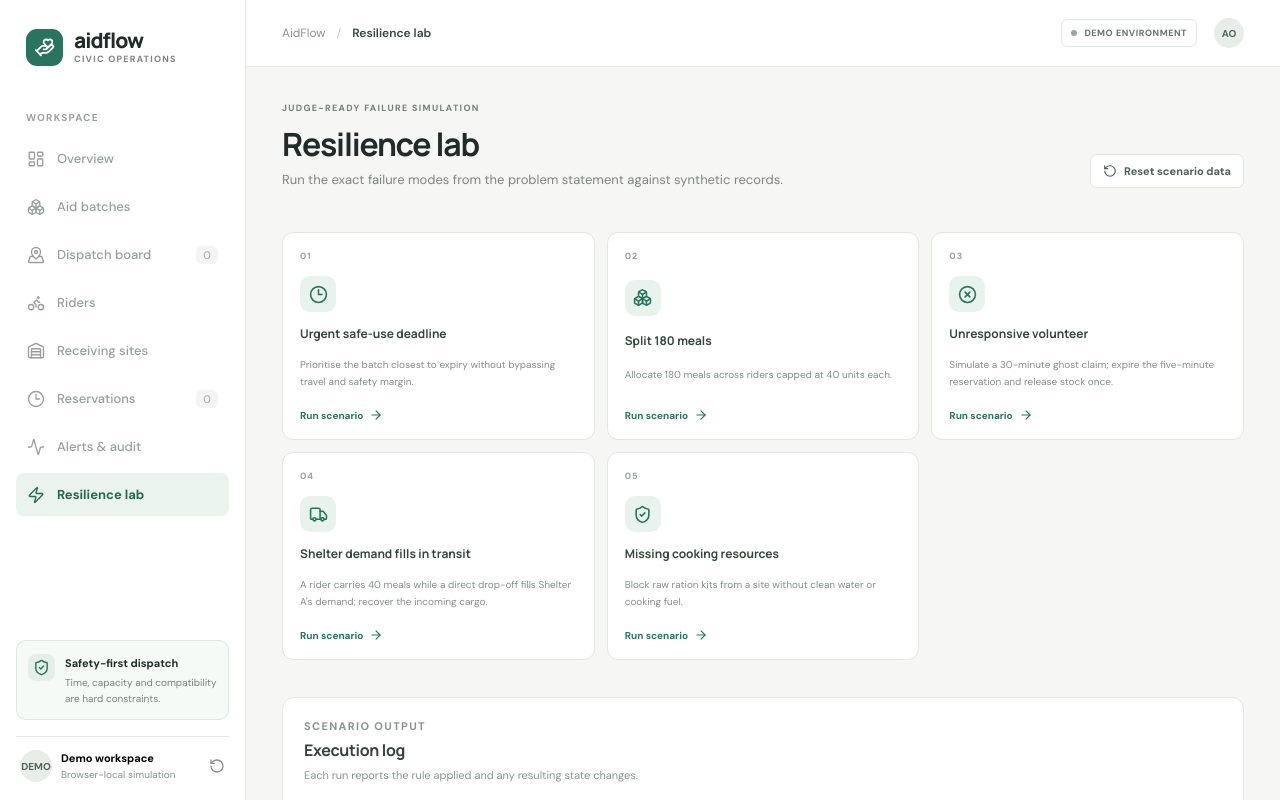
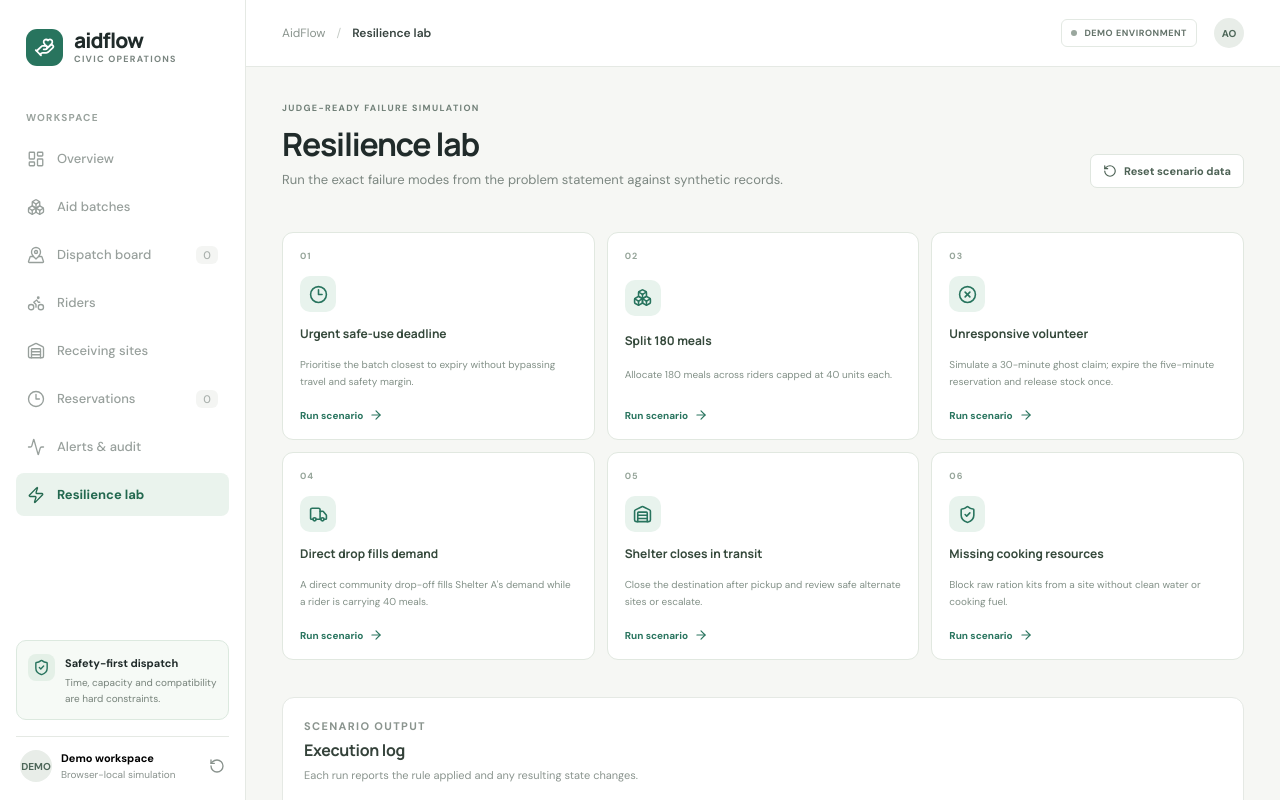
Before and after one commit to ParasharAditya01/hackathon-2026, a React (Vite) app: page / in a window 1280 px wide. Both pictures are taken after a click on the button "Resilience lab". Shown: the top 800 px of the page. Built offline with nearby package versions, Linux system fonts and the light colour scheme.

Commit message:
Add a judge scenario for shelter closure during transit

```diff
--- a/src/App.jsx
+++ b/src/App.jsx
@@ -286,8 +286,9 @@ export default function App() {
     ["expiry","01","Urgent safe-use deadline","Prioritise the batch closest to expiry without bypassing travel and safety margin.",Clock3],
     ["split","02","Split 180 meals","Allocate 180 meals across riders capped at 40 units each.",Boxes],
     ["ghost","03","Unresponsive volunteer","Simulate a 30-minute ghost claim; expire the five-minute reservation and release stock once.",XCircle],
-    ["direct-drop","04","Shelter demand fills in transit","A rider carries 40 meals while a direct drop-off fills Shelter A's demand; recover the incoming cargo.",Truck],
-    ["resources","05","Missing cooking resources","Block raw ration kits from a site without clean water or cooking fuel.",ShieldCheck]
+    ["direct-drop","04","Direct drop fills demand","A direct community drop-off fills Shelter A's demand while a rider is carrying 40 meals.",Truck],
+    ["closure","05","Shelter closes in transit","Close the destination after pickup and review safe alternate sites or escalate.",Warehouse],
+    ["resources","06","Missing cooking resources","Block raw ration kits from a site without clean water or cooking fuel.",ShieldCheck]
   ].map(([key,num,title,detail,Icon]) => <button className="scenario-card" key={key} onClick={() => runDemoScenario(key)}><span className="scenario-number">{num}</span><span className="scenario-icon"><Icon size={19} /></span><strong>{title}</strong><p>{detail}</p><span className="scenario-run">Run scenario <ArrowRight size={14} /></span></button>)}</section><section className="surface section-gap"><PanelHeading eyebrow="SCENARIO OUTPUT" title="Execution log" detail="Each run reports the rule applied and any resulting state changes." />{data.scenarioLog.length ? <div className="scenario-results">{data.scenarioLog.map(s => <article className="scenario-result" key={s.id}><div className="scenario-result-head"><div><strong>{s.title}</strong><small>{new Date(s.at).toLocaleString()}</small></div><Badge tone="success">Executed</Badge></div><ul>{s.lines.map((line,index) => <li key={index}>{line}</li>)}</ul></article>)}</div> : <EmptyState title="No scenarios run" detail="Choose one of the five simulations above to see the engine respond to operational uncertainty." />}</section></div>;
 
   const pageContent = {
```
